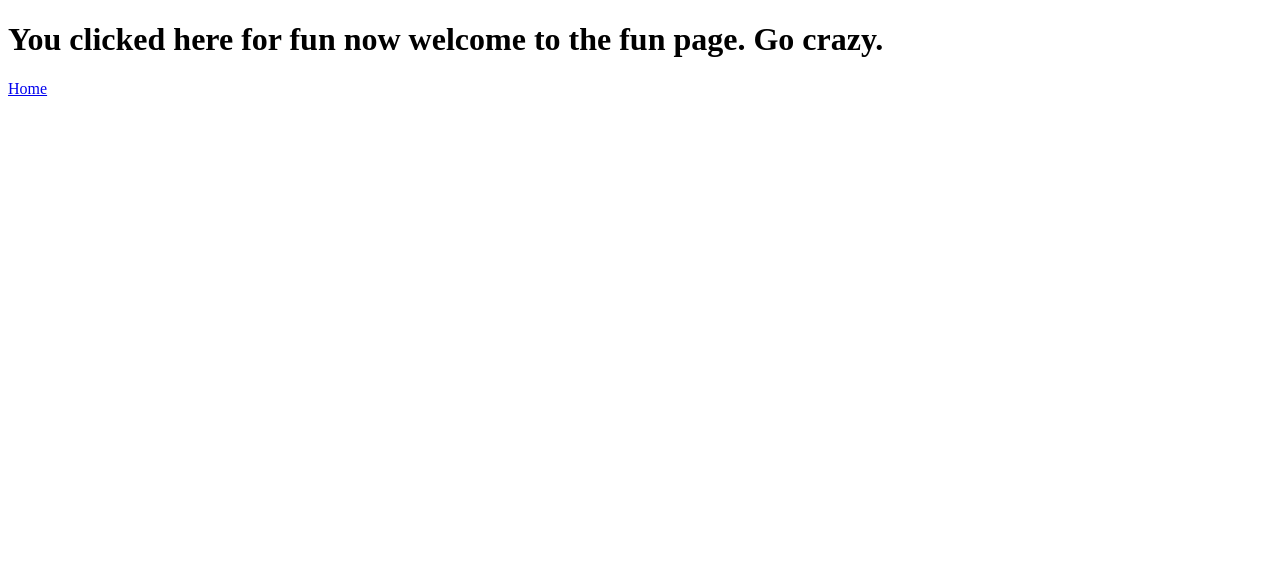
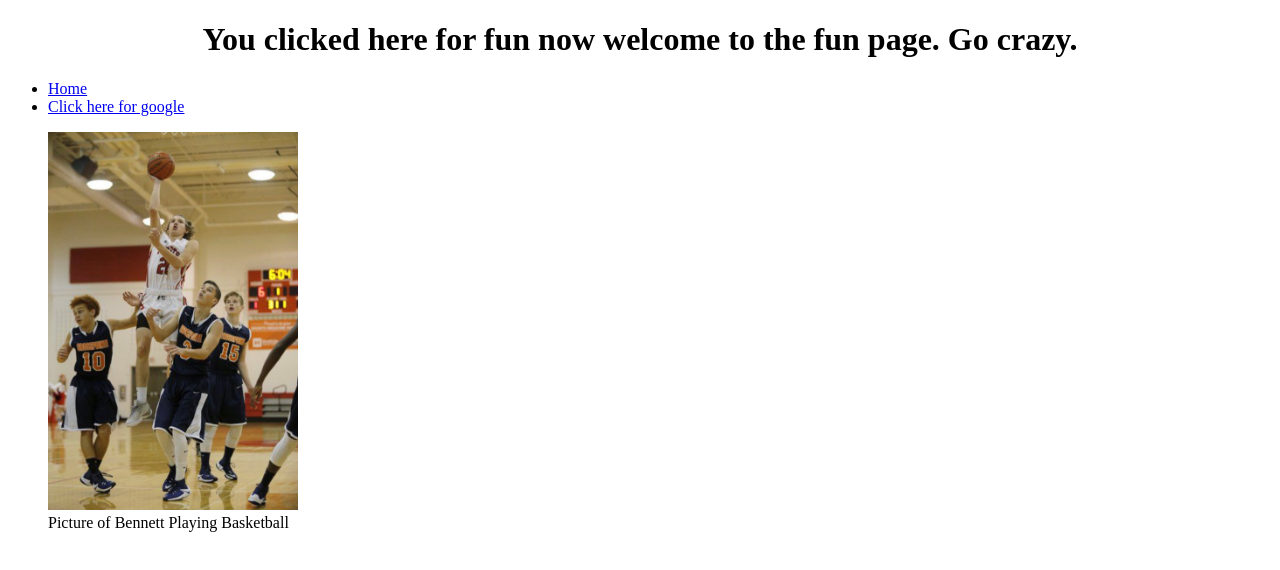
Before and after one commit to bennettvansoelen/bennettSite, a plain HTML site: page bennett.html in a window 1280 px wide. Drawn offline with Linux system fonts and the light colour scheme.

Commit message:
Added image + css formatting to bennett.html

```diff
--- a/CSS/stylesheet.css
+++ b/CSS/stylesheet.css
@@ -1,3 +1,8 @@
 .header {
     text-align: center;
 }
+
+#ballin {
+    width: 250px;
+    height: auto;
+}
--- a/bennett.html
+++ b/bennett.html
@@ -5,13 +5,21 @@
     <meta http-equiv="X-UA-Compatible" content="IE=edge">
     <meta name="viewport" content="width=device-width, initial-scale=1.0">
     <title>Fun Page</title>
+    <link rel="stylesheet" href="./css/stylesheet.css">
 </head>
 <body>
     <div class="header">
         <h1>You clicked here for fun now welcome to the fun page. Go crazy.</h1>
     </div>
     <div class="navbar">
-        <a href="./index.html">Home</a>
+        <ul>
+        <li><a href="./index.html">Home</a></li>
+        <li><a href="https://www.google.com">Click here for google</a></li>
+        </ul>
     </div>
+    <figure>
+        <img src="images/bennettBasketball.jpg" id="ballin">
+        <figcaption>Picture of Bennett Playing Basketball</figcaption>
+    </figure>
 </body>
 </html>
```
Also changed, not shown: index.html (+7 -2 lines), Images/bennettBasketball.jpg (added), 1 other file.
